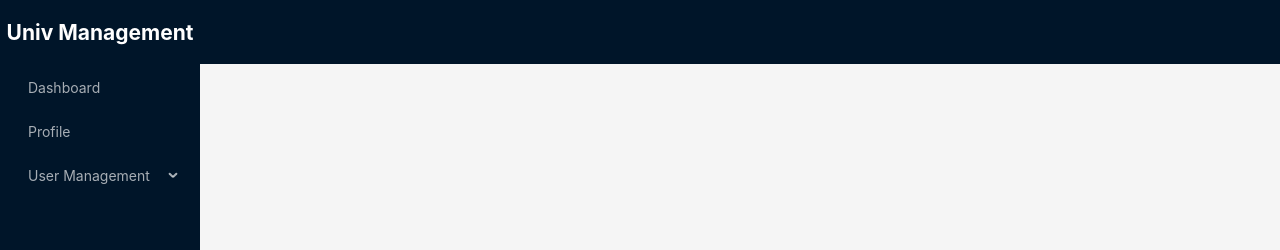
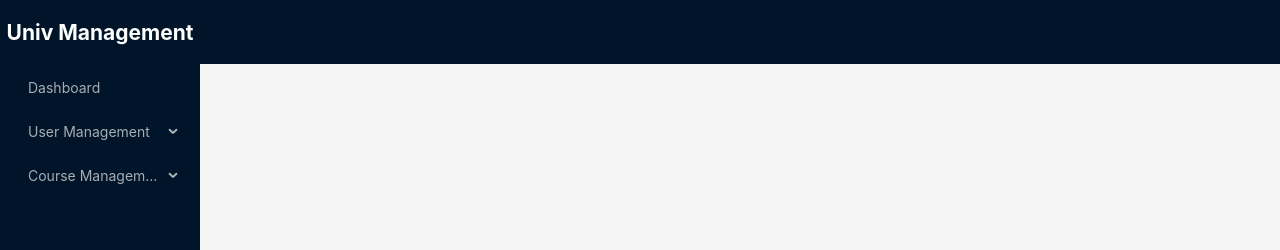
Before and after one commit to mahbub-sakib/ph-univ-mngmt-client, a React (Vite) app: page / in a window 1280 px wide. Shown: the top 250 px of the page. Built offline with nearby package versions, Linux system fonts and the light colour scheme.

Commit message:
till m-5-9 done

```diff
--- a/src/components/layout/MainLayout.tsx
+++ b/src/components/layout/MainLayout.tsx
@@ -5,31 +5,32 @@
 import React from 'react';
 
 import { UploadOutlined, UserOutlined, VideoCameraOutlined } from '@ant-design/icons';
-import { Outlet } from 'react-router-dom';
-const items: MenuProps['items'] = [
-    {
-        key: '1',
-        label: 'Dashboard',
-    },
-    {
-        key: '2',
-        label: 'Profile',
-    },
-    {
-        key: '3',
-        label: 'User Management',
-        children: [
-            {
-                key: '11',
-                label: 'Create Admin',
-            },
-            {
-                key: '21',
-                label: 'Create Student',
-            },
-        ]
-    }
-]
+import { NavLink, Outlet } from 'react-router-dom';
+import { adminSidebarItems } from '../../routes/admin.routes';
+// const items: MenuProps['items'] = [
+//     {
+//         key: 'Dashboard',
+//         label: <NavLink to="/admin/dashboard">Dashboard</NavLink>,
+//     },
+//     {
+//         key: 'User Management',
+//         label: 'User Management',
+//         children: [
+//             {
+//                 key: 'Create Admin',
+//                 label: <NavLink to="/admin/create-admin">Create Admin</NavLink>,
+//             },
+//             {
+//                 key: 'Create Faculty',
+//                 label: <NavLink to="/admin/create-faculty">Create Faculty</NavLink>,
+//             },
+//             {
+//                 key: 'Create Student',
+//                 label: <NavLink to="/admin/create-student">Create Student</NavLink>,
+//             },
+//         ]
+//     }
+// ]
 
 const MainLayout = () => {
     return (
@@ -47,7 +48,7 @@
                 <div style={{ color: "white", textAlign: 'center', height: '4rem', display: "flex", justifyContent: 'center', alignItems: 'center' }} >
                     <h1>Univ Management</h1>
                 </div>
-                <Menu theme="dark" mode="inline" defaultSelectedKeys={['4']} items={items} />
+                <Menu theme="dark" mode="inline" defaultSelectedKeys={['4']} items={adminSidebarItems} />
             </Sider>
             <Layout>
                 <Header style={{ padding: 0, }} />
--- /dev/null
+++ b/src/pages/admin/CreateAdmin.tsx
@@ -0,0 +1,11 @@
+import React from 'react';
+
+const CreateAdmin = () => {
+    return (
+        <div>
+            <h1>This iss create admin component.</h1>
+        </div>
+    );
+};
+
+export default CreateAdmin;
--- /dev/null
+++ b/src/pages/admin/CreateFaculty.tsx
@@ -0,0 +1,11 @@
+import React from 'react';
+
+const CreateFaculty = () => {
+    return (
+        <div>
+            <h1>This is create faculty component</h1>
+        </div>
+    );
+};
+
+export default CreateFaculty;
--- a/src/pages/admin/CreateStudent.tsx
+++ b/src/pages/admin/CreateStudent.tsx
@@ -3,7 +3,7 @@
 const CreateStudent = () => {
     return (
         <div>
-
+            <h1>This is create student component</h1>
         </div>
     );
 };
--- /dev/null
+++ b/src/routes/admin.routes.tsx
@@ -0,0 +1,119 @@
+import { ReactNode } from "react";
+import AdminDashboard from "../pages/admin/AdminDashboard";
+import CreateAdmin from "../pages/admin/CreateAdmin";
+import CreateFaculty from "../pages/admin/CreateFaculty";
+import CreateStudent from "../pages/admin/CreateStudent";
+import { NavLink } from "react-router-dom";
+
+type TRoute = {
+    path: string;
+    element: ReactNode;
+}
+
+type TSidebarItem = {
+    key: string;
+    label: ReactNode;
+    children?: TSidebarItem[];
+}
+
+export const adminPaths = [
+    {
+        name: "Dashboard",
+        path: "dashboard",
+        element: <AdminDashboard />,
+    },
+    {
+        name: "User Management",
+        children: [
+            {
+                name: "Create Admin",
+                path: "create-admin",
+                element: <CreateAdmin />,
+            },
+            {
+                name: "Create Faculty",
+                path: "create-faculty",
+                element: <CreateFaculty />,
+            },
+            {
+                name: "Create Student",
+                path: "create-student",
+                element: <CreateStudent />,
+            },
+        ]
+    },
+    {
+        name: "Course Management",
+        children: [
+            {
+                name: "Offered Course",
+                path: "offered-course",
+                element: <CreateAdmin />,
+            },
+        ]
+    },
+]
+
+export const adminRoutes = adminPaths.reduce((acc: TRoute[], item) => {
+    if (item.path && item.element) {
+        acc.push({
+            path: item.path,
+            element: item.element,
+        });
+    }
+    if (item.children) {
+        item.children.forEach(child => {
+            acc.push({
+                path: child.path,
+                element: child.element,
+            });
+        });
+    }
+    return acc;
+
+}, []);
+
+
+export const adminSidebarItems = adminPaths.reduce((acc: TSidebarItem[], item) => {
+    if (item.path && item.name) {
+        acc.push({
+            key: item.name,
+            label: <NavLink to={`/admin/${item.path}`}>{item.name}</NavLink>
+        })
+    }
+    if (item.children) {
+        acc.push({
+            key: item.name,
+            label: item.name,
+            children: item.children.map(child => ({
+                key: child.name,
+                label: <NavLink to={`/admin/${child.path}`}>{child.name}</NavLink>
+            }))
+        })
+    }
+    return acc;
+}, [])
+
+
+// export const adminRoutes = [
+//     {
+//         index: true,
+//         element: <AdminDashboard />,
+//     },
+//     {
+//         path: "dashboard",
+//         element: <AdminDashboard />,
+//     },
+//     {
+//         path: "create-student",
+//         element: <CreateStudent />,
+//     },
+//     {
+//         path: "create-admin",
+//         element: <CreateAdmin />,
+//     },
+//     {
+//         path: "create-faculty",
+//         element: <CreateFaculty />,
+//     },
+// ]
--- a/src/routes/routes.tsx
+++ b/src/routes/routes.tsx
@@ -4,9 +4,8 @@
 import Contact from "../pages/Contact";
 import Login from "../pages/Login";
 import Register from "../pages/Register";
-import AdminDashboard from "../pages/admin/AdminDashboard";
-import CreateStudent from "../pages/admin/CreateStudent";
 import AdminLayout from "../components/layout/AdminLayout";
+import { adminPaths, adminRoutes } from "./admin.routes";
 
 const router = createBrowserRouter([
     {
@@ -26,20 +25,17 @@
     {
         path: "/admin",
         element: <AdminLayout />,
-        children: [
-            {
-                index: true,
-                element: <AdminDashboard />,
-            },
-            {
-                path: "dashboard",
-                element: <AdminDashboard />,
-            },
-            {
-                path: "create-student",
-                element: <CreateStudent />,
-            },
-        ],
+        children: adminRoutes,
+    },
+    {
+        path: "/faculty",
+        element: <AdminLayout />,
+        children: adminRoutes,
+    },
+    {
+        path: "/student",
+        element: <AdminLayout />,
+        children: adminRoutes,
     },
     {
         path: "/login",
```
